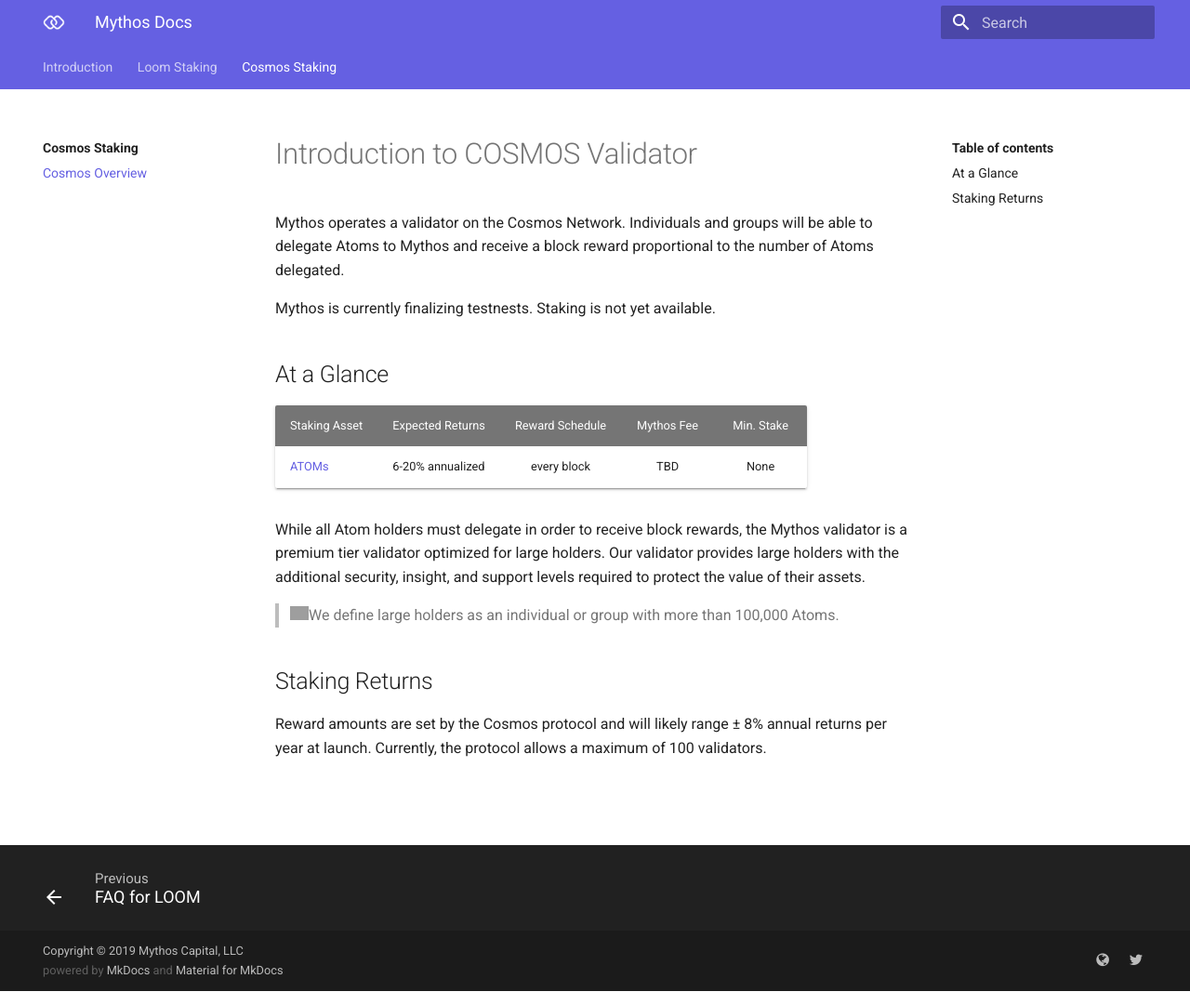
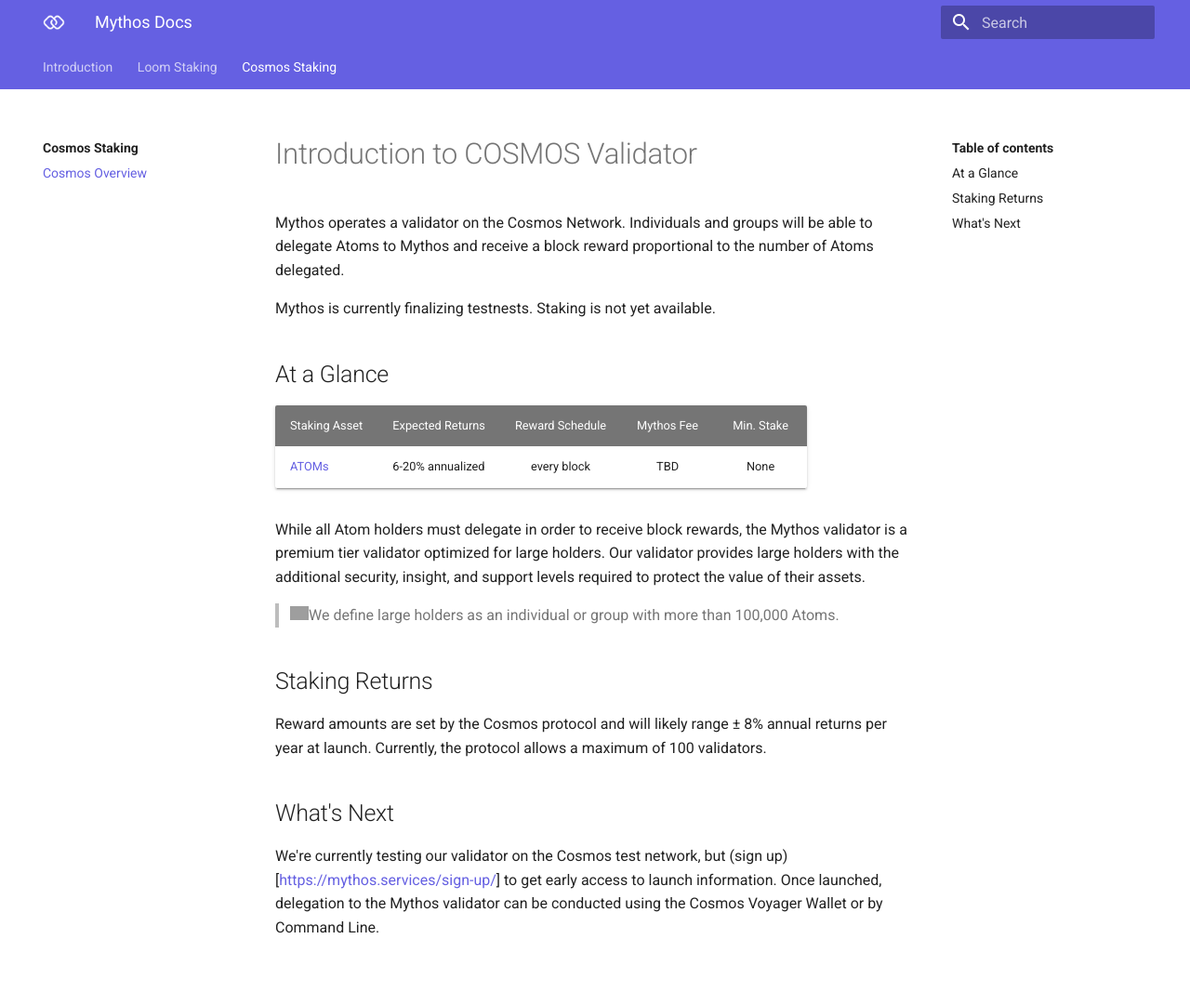
Before and after one commit to MythosCapital/mythoscapital.github.io, a plain HTML site: page cosmos/index.html in a window 1280 px wide. Shown: the top 1081 px of the page at 93% size. Drawn offline with Linux system fonts and the light colour scheme; grey boxes are pictures that could not be loaded.

Commit message:
Deployed 2588785 with MkDocs version: 1.0.4

```diff
--- a/cosmos/index.html
+++ b/cosmos/index.html
@@ -394,6 +394,13 @@
 
 </li>
 
+        <li class="md-nav__item">
+  <a href="#whats-next" title="What's Next" class="md-nav__link">
+    What's Next
+  </a>
+
+</li>
+
 
 
 
@@ -440,6 +447,13 @@
         <li class="md-nav__item">
   <a href="#staking-returns" title="Staking Returns" class="md-nav__link">
     Staking Returns
+  </a>
+
+</li>
+
+        <li class="md-nav__item">
+  <a href="#whats-next" title="What's Next" class="md-nav__link">
+    What's Next
   </a>
 
 </li>
@@ -491,6 +505,8 @@
 </blockquote>
 <h2 id="staking-returns">Staking Returns<a class="headerlink" href="#staking-returns" title="Permanent link">&para;</a></h2>
 <p>Reward amounts are set by the Cosmos protocol and will likely range &plusmn; 8% annual returns per year at launch. Currently, the protocol allows a maximum of 100 validators.</p>
+<h2 id="whats-next">What's Next<a class="headerlink" href="#whats-next" title="Permanent link">&para;</a></h2>
+<p>We're currently testing our validator on the Cosmos test network, but (sign up)[<a href="https://mythos.services/sign-up/">https://mythos.services/sign-up/</a>] to get early access to launch information. Once launched, delegation to the Mythos validator can be conducted using the Cosmos Voyager Wallet or by Command Line.</p>
 <p><br/><br/></p>
 
 
```
Also changed, not shown: search/search_index.json (+1 -1 lines), 1 other file.
